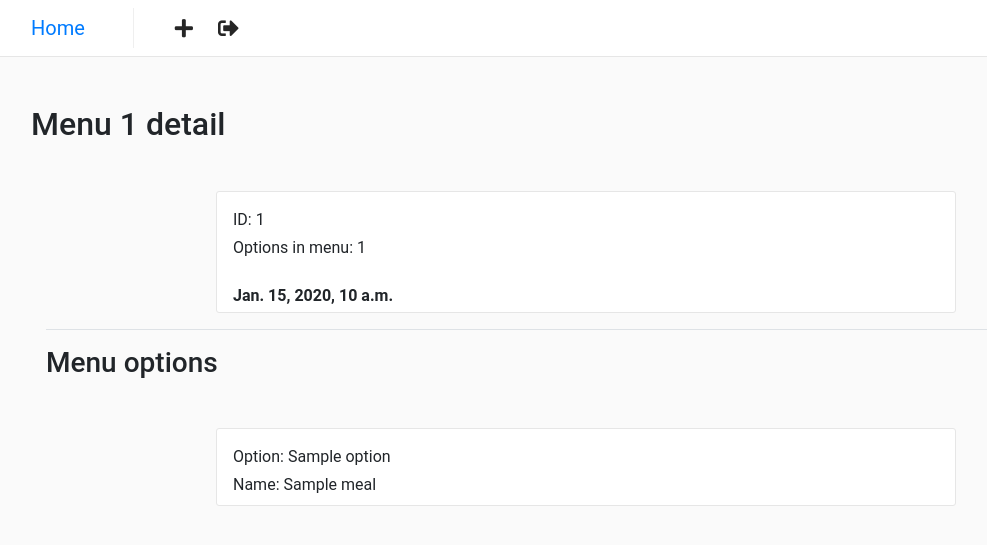
After one commit to atahualpasf/backend-test-silva, a Django app: template cornershop-backend-test/backend_test/menus/templates/menus/detail.html in a window 1280 px wide. The commit adds this page. Shown: the top 545 px of the page, without its empty margins (54-1041 px from the left). Run offline with Django 3.2, Linux system fonts and the light colour scheme; the template is opened without the code that fills it: most values are stand-ins (such as "Sample title", 1, 10 or a date in 2020); some libraries are stand-ins or nearby versions.

Commit message:
feat(menus): adding menu detail view

```diff
--- /dev/null
+++ b/cornershop-backend-test/backend_test/menus/templates/menus/detail.html
@@ -0,0 +1,29 @@
+{% extends "base.html" %}
+
+{% block page_title %}Menu {{ menu.pk }} detail{% endblock %}
+
+{% block container %}
+
+<div class="container">
+  <div class="row">
+    <h2 class="mb-0">Menu {{ menu.pk }} detail</h2>
+  </div>
+  <div class="row">
+    {% include "menus/menus/includes/menu_card.html" %}
+  </div>
+  <div class="border-top my-3"></div>
+  <div class="row">
+    <div class="col-12">
+      <h3 class="mb-0">Menu options</h3>
+    </div>
+    <div class="col-12">
+      <div class="row">
+        {% for menu_option in menu_options %}
+          {% include "menus/meals/includes/meal_card.html" with meal=menu_option.meal menu_option=menu_option %}
+        {% endfor %}
+      </div>
+    </div>
+  </div>
+</div>
+
+{% endblock %}
--- /dev/null
+++ b/cornershop-backend-test/backend_test/menus/templates/menus/meals/includes/meal_card.html
@@ -0,0 +1,13 @@
+<div class="col-sm-12 col-md-8 offset-md-2 mt-5 p-0 post-container">
+  <div class="media pt-3 pl-3 pb-1">
+    <div class="media-body">
+      {% if menu_option %}
+      <p class="mb-1">Option: {{ menu_option.option }}</p>
+      {% endif %}
+      {% if not menu_option %}
+      <p class="mb-1">ID: {{ meal.pk }}</p>
+      {% endif %}
+      <p class="mb-1">Name: {{ meal.name }}</p>
+    </div>
+  </div>
+</div>
--- a/cornershop-backend-test/backend_test/menus/urls.py
+++ b/cornershop-backend-test/backend_test/menus/urls.py
@@ -8,6 +8,7 @@ from backend_test.menus import views
 
 urlpatterns = [
     path(route="", view=views.MenusListView.as_view(), name="index"),
+    path(route="<int:pk>", view=views.MenuDetailView.as_view(), name="index"),
     path(route="coordinate", view=views.coordinate, name="coordinate"),
     path(route="options", view=views.options, name="options"),
 ]
```
Also changed, not shown: cornershop-backend-test/backend_test/menus/templates/menus/list.html (+7 -7 lines), cornershop-backend-test/backend_test/menus/views.py (+29 -4 lines), cornershop-backend-test/backend_test/menus/templates/menus/menus/includes/menu_card.html (renamed from cornershop-backend-test/backend_test/menus/templates/menus/includes/menu_card.html).
